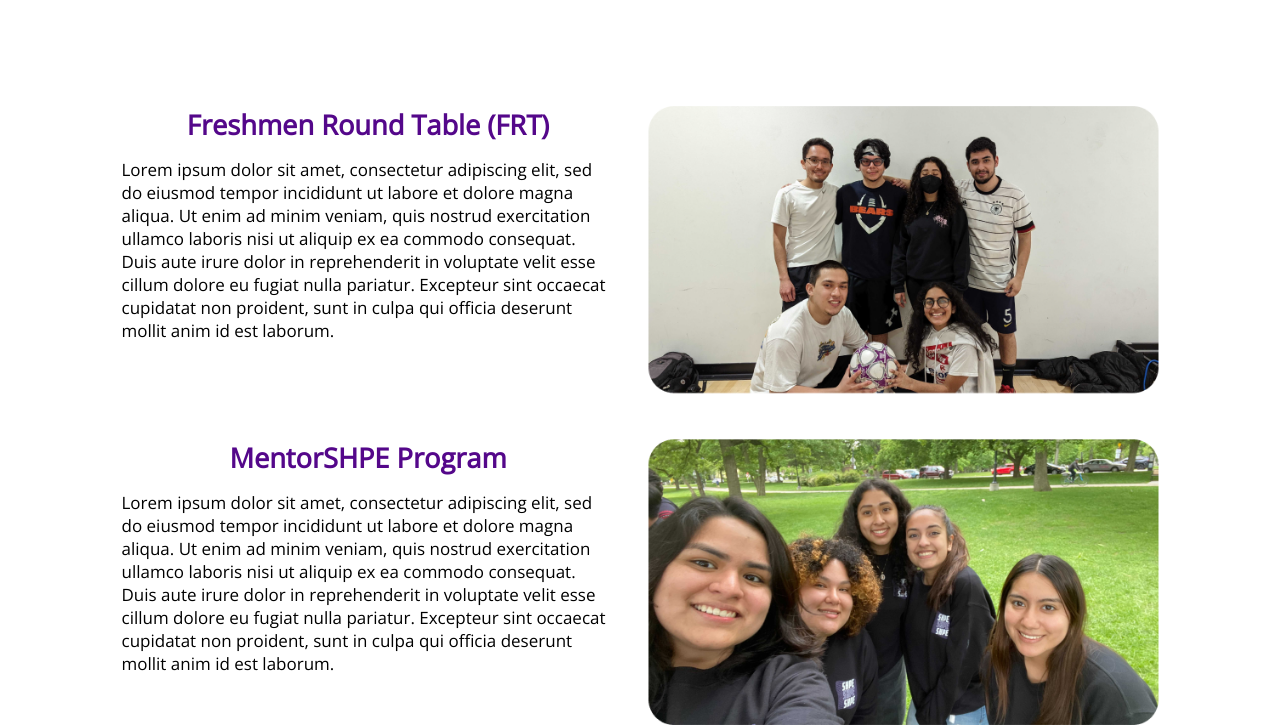
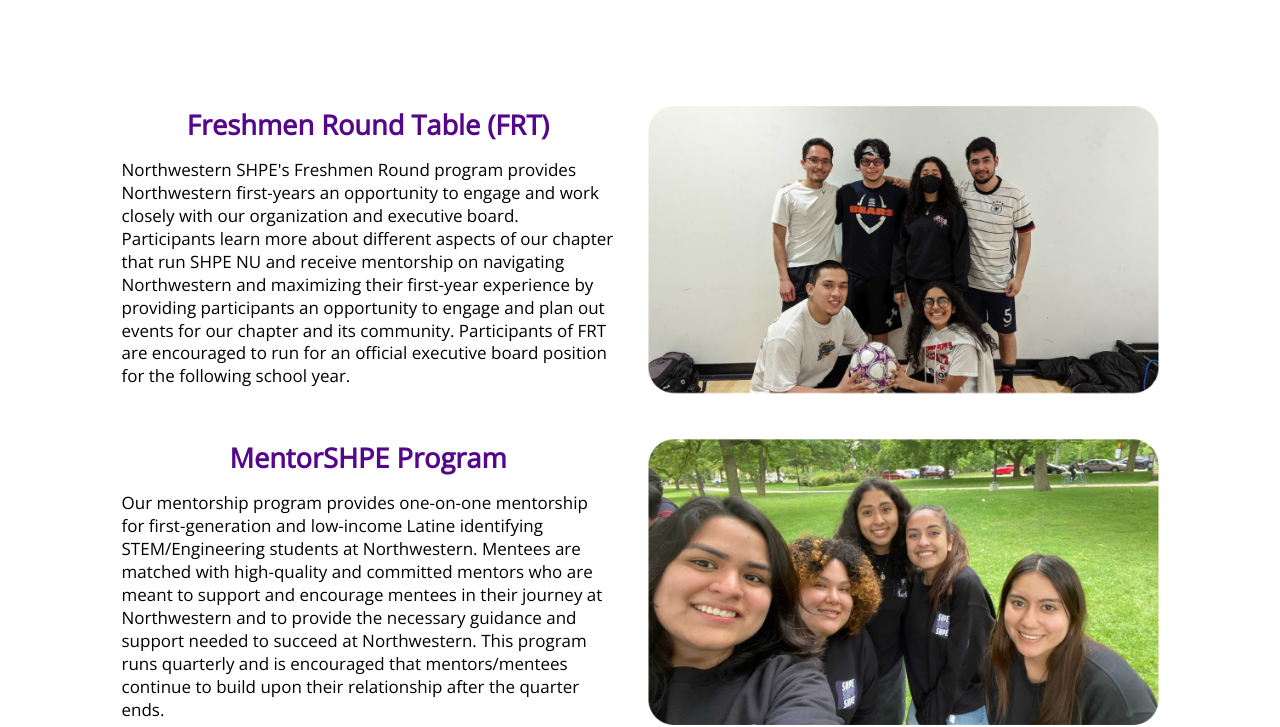
Before and after one commit to northwestern-shpe/northwestern-shpe.github.io, a plain HTML site: page pages/programs.html in a window 1280 px wide. Shown: the part 76-803 px from the top of the page. Drawn offline with nearby package versions, Linux system fonts and the light colour scheme.

Commit message:
adding penelope

```diff
--- a/pages/programs.html
+++ b/pages/programs.html
@@ -36,7 +36,12 @@
             <div class="grid-cont">
 		<h1 class="heading">Freshmen Round Table (FRT)</h1>
 		<br>
-                <p>Lorem ipsum dolor sit amet, consectetur adipiscing elit, sed do eiusmod tempor incididunt ut labore et dolore magna aliqua. Ut enim ad minim veniam, quis nostrud exercitation ullamco laboris nisi ut aliquip ex ea commodo consequat. Duis aute irure dolor in reprehenderit in voluptate velit esse cillum dolore eu fugiat nulla pariatur. Excepteur sint occaecat cupidatat non proident, sunt in culpa qui officia deserunt mollit anim id est laborum.</p>
+                <p>Northwestern SHPE's Freshmen Round program provides Northwestern first-years an opportunity to engage and work
+                    closely with our organization and executive board. Participants learn more about different aspects of our
+                    chapter that run SHPE NU and receive mentorship on navigating Northwestern and maximizing their first-year
+                    experience by providing participants an opportunity to engage and plan out events for our chapter and its community.
+                    Participants of FRT are encouraged to run for an official executive board position for the following school year.
+                </p>
             </div>
             <div class="grid-cont">
                 <img class="pic" src="../materials/Programs/Programs1.png" alt="Group Photo">
@@ -44,7 +49,11 @@
             <div class="grid-cont">
 		<h1 class="heading">MentorSHPE Program</h1>
 		<br>
-                <p>Lorem ipsum dolor sit amet, consectetur adipiscing elit, sed do eiusmod tempor incididunt ut labore et dolore magna aliqua. Ut enim ad minim veniam, quis nostrud exercitation ullamco laboris nisi ut aliquip ex ea commodo consequat. Duis aute irure dolor in reprehenderit in voluptate velit esse cillum dolore eu fugiat nulla pariatur. Excepteur sint occaecat cupidatat non proident, sunt in culpa qui officia deserunt mollit anim id est laborum.</p>
+                <p>Our mentorship program provides one-on-one mentorship for first-generation and low-income Latine identifying
+                    STEM/Engineering students at Northwestern. Mentees are matched with high-quality and committed mentors who are
+                    meant to support and encourage mentees in their journey at Northwestern and to provide the necessary guidance and
+                    support needed to succeed at Northwestern. This program runs quarterly and is encouraged that mentors/mentees continue
+                    to build upon their relationship after the quarter ends. </p>
             </div>
             <div class="grid-cont">
                 <img class="pic" src="../materials/Programs/Program2.png" alt="Group Photo">
```
Also changed, not shown: index.html (+3 -3 lines), pages/contact.html (+2 -2 lines), pages/sponsorship.html (+3 -3 lines).
